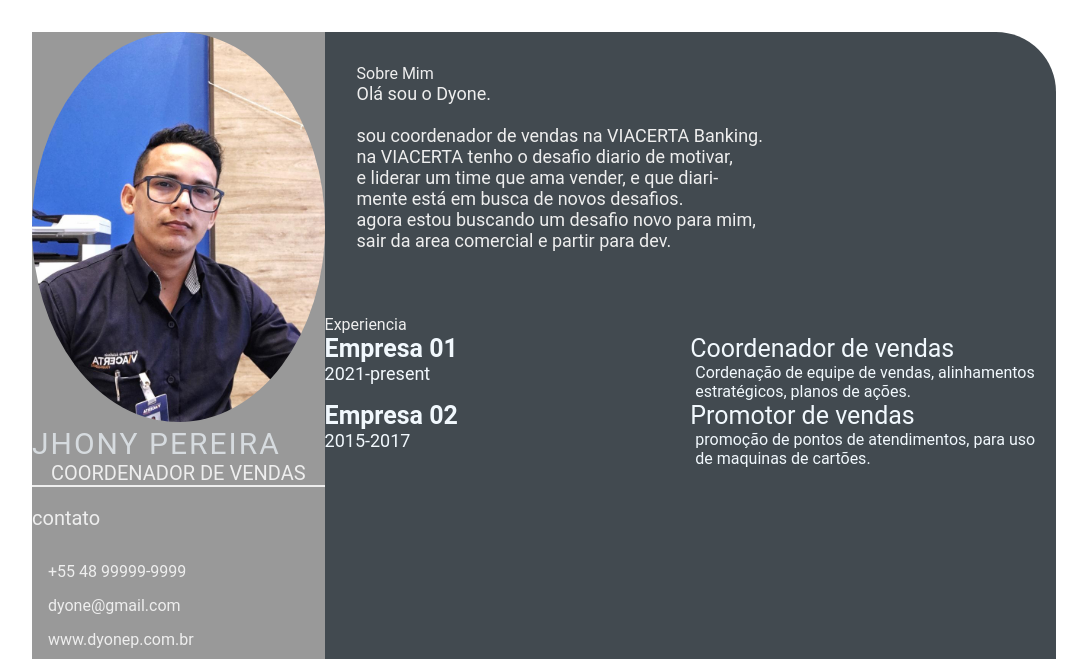
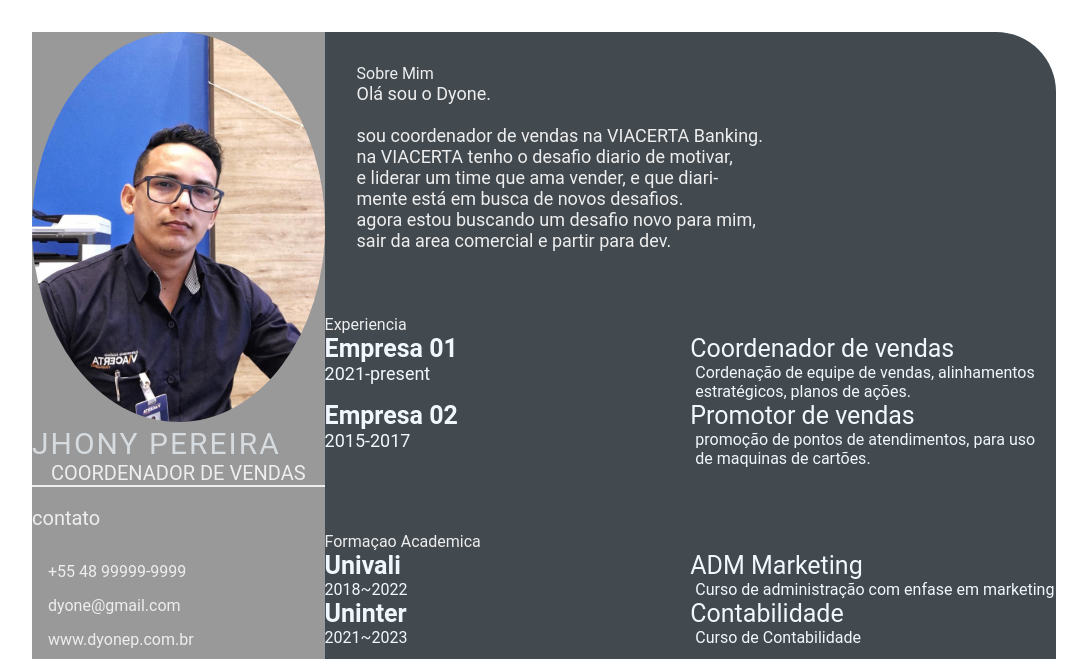
Before and after one commit to Jhonypd/devweekgit.github.io, a plain HTML site: page index.html in a window 1280 px wide. Shown: the top 659 px of the page, without its empty margins (96-1183 px from the left). Drawn offline with Linux system fonts and the light colour scheme.

Commit message:
feat-add-academy

```diff
--- a/index.html
+++ b/index.html
@@ -79,6 +79,32 @@
                     </div>
                 </div>
             </section>
+            <section class="education gap">
+                <div class="right-title">Formaçao Academica</div>
+                <div class="education-contents">
+                    <div class="education-left">
+                        <p class="education-school-name">Univali</p>
+                        <p class="educationp-title-period">2018~2022</p>
+                    </div>
+                    <div class="education-right">
+                        <p class="education-subject"> ADM Marketing</p>
+                        <p class="education-desc">
+                            Curso de administração com enfase em marketing
+                        </p>
+                    </div>
+                    <div class="education-left">
+                        <p class="education-school-name">Uninter</p>
+                        <p class="educationp-title-period">2021~2023</p>
+                    </div>
+                    <div class="education-right">
+                        <p class="education-subject"> Contabilidade</p>
+                        <p class="education-desc">
+                            Curso de Contabilidade
+                        </p>
+                    </div>
+                </div>
+            </section>
+        </section>
     </main>
 </body>
 </html>
```
